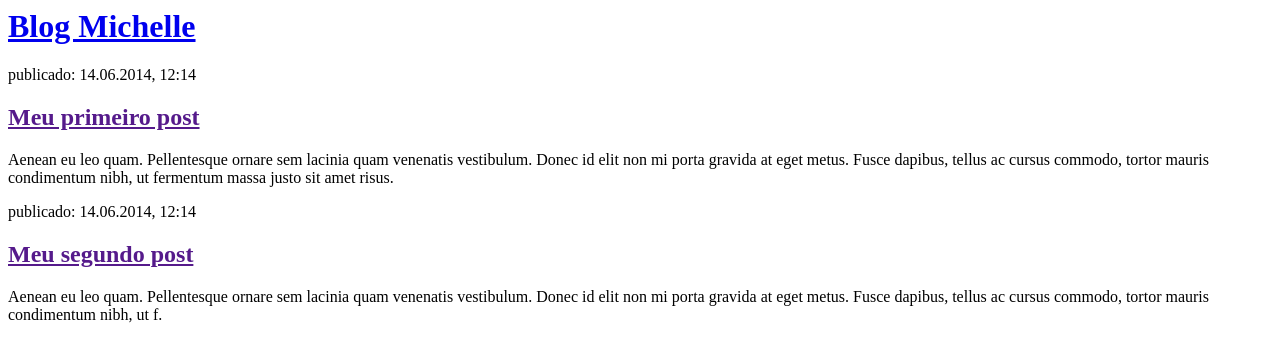
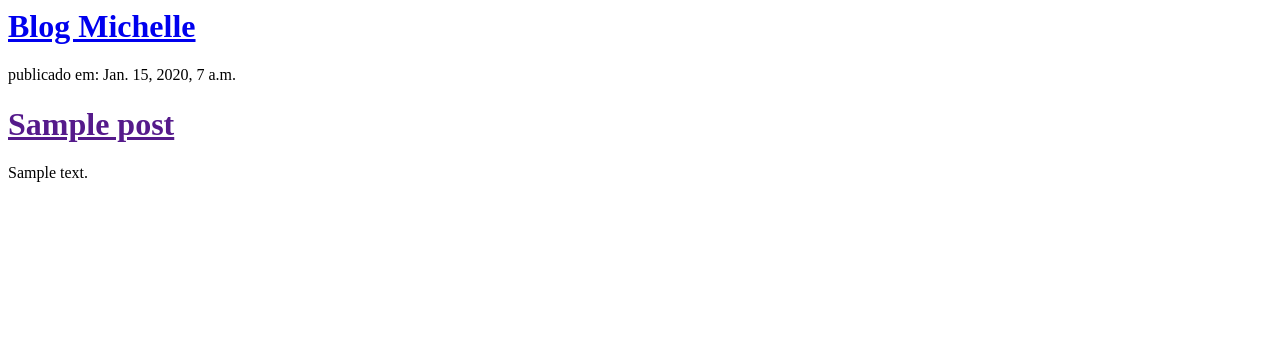
Before and after one commit to michelleleme/my-first-blog, a Django app: template blog/templates/blog/post_list.html in a window 1280 px wide. Shown: the top 362 px of the page. Run offline with Django 3.2, Linux system fonts and the light colour scheme; the template is opened without the code that fills it: values that come from a table or form of the project are taken from there, others are empty; tables that the repository leaves empty hold one stand-in row (values such as "Sample post").

Commit message:
Modified templates to display posts from database.

```diff
--- a/blog/templates/blog/post_list.html
+++ b/blog/templates/blog/post_list.html
@@ -6,17 +6,14 @@
         <div>
             <h1><a href="/">Blog Michelle</a></h1>
         </div>
+        	{% for post in posts %}
+			<div>
+    				<p>publicado em: {{ post.published_date }}</p>
+        			<h1><a href="">{{ post.title }}</a></h1>
+        			<p>{{ post.text|linebreaksbr }}</p>
+			</div>
+		{% endfor %}
 
-        <div>
-            <p>publicado: 14.06.2014, 12:14</p>
-            <h2><a href="">Meu primeiro post</a></h2>
-            <p>Aenean eu leo quam. Pellentesque ornare sem lacinia quam venenatis vestibulum. Donec id elit non mi porta gravida at eget metus. Fusce dapibus, tellus ac cursus commodo, tortor mauris condimentum nibh, ut fermentum massa justo sit amet risus.</p>
-        </div>
 
-        <div>
-            <p>publicado: 14.06.2014, 12:14</p>
-            <h2><a href="">Meu segundo post</a></h2>
-            <p>Aenean eu leo quam. Pellentesque ornare sem lacinia quam venenatis vestibulum. Donec id elit non mi porta gravida at eget metus. Fusce dapibus, tellus ac cursus commodo, tortor mauris condimentum nibh, ut f.</p>
-        </div>
     </body>
 </html>
--- a/blog/views.py
+++ b/blog/views.py
@@ -1,6 +1,9 @@
 from django.shortcuts import render
+from django.utils import timezone
+from .models import Post
 
 # Create your views here.
 
 def post_list(request):
-    return render(request, 'blog/post_list.html', {})
+    posts = Post.objects.filter(published_date__lte=timezone.now()).order_by('published_date')
+    return render(request, 'blog/post_list.html', {'posts': posts})
```
